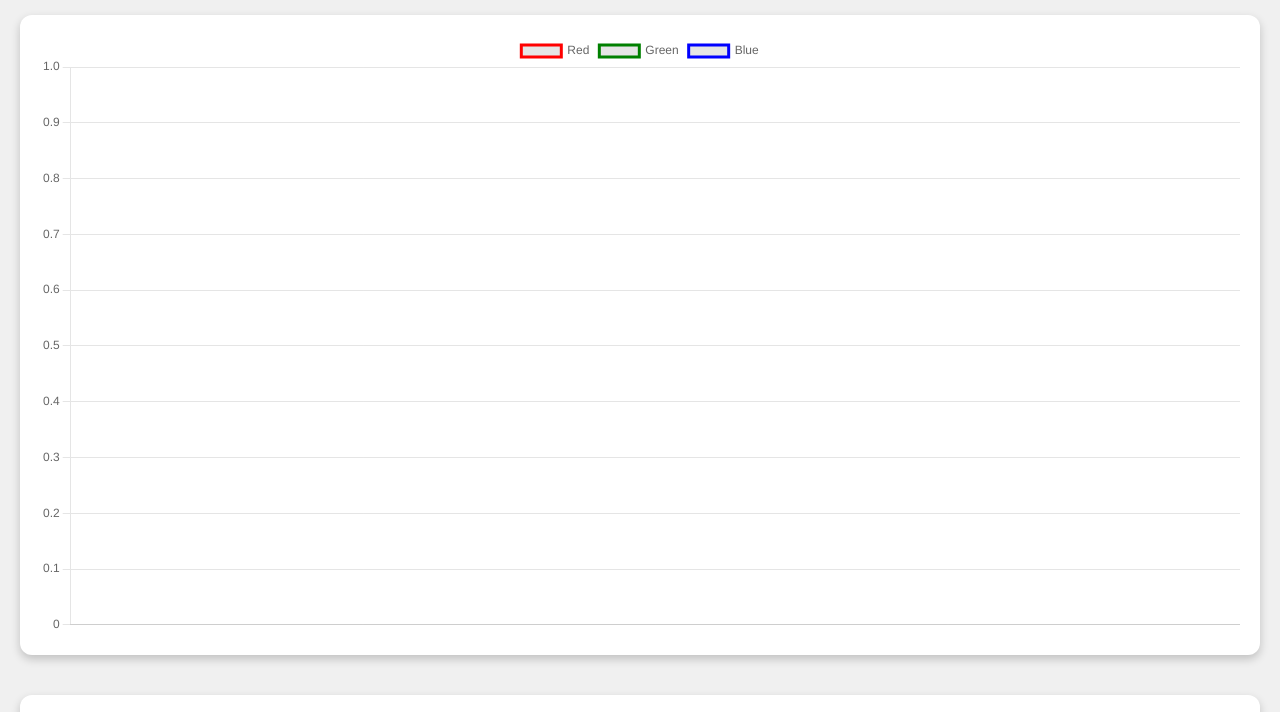
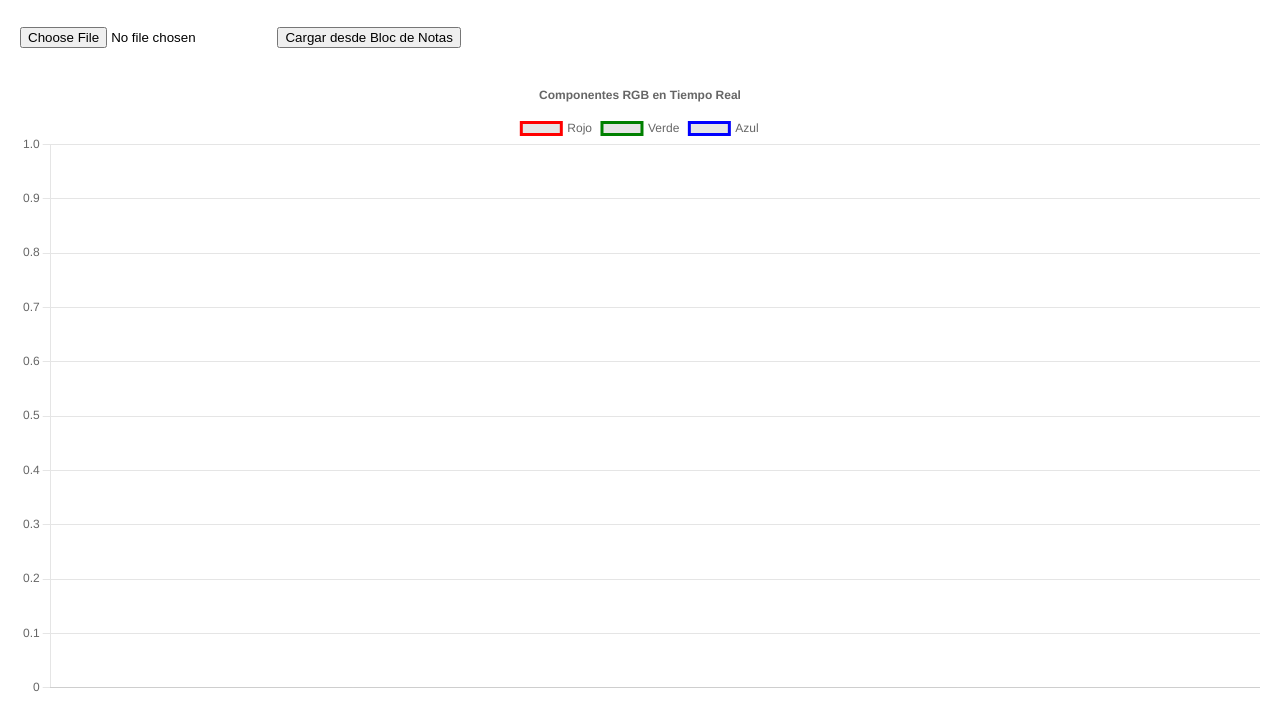
Before and after one commit to hectorgarcia20/Grafica, a plain HTML site: page scr/index.html in a window 1280 px wide. Shown: the part 73-785 px from the top of the page. Drawn offline with nearby package versions, Linux system fonts and the light colour scheme; no server answers.

Commit message:
Update index.html

```diff
--- a/scr/index.html
+++ b/scr/index.html
@@ -2,42 +2,37 @@
 <html lang="es">
 <head>
     <meta charset="UTF-8">
-    <meta name="viewport" content="width=device-width, initial-scale=1.0">
-    <title>Gráficas LFA Reader</title>
+    <title>LFA Reader - Gráficas</title>
+    <script src="https://www.gstatic.com/firebasejs/8.10.0/firebase-app.js"></script>
+    <script src="https://www.gstatic.com/firebasejs/8.10.0/firebase-database.js"></script>
     <script src="https://cdn.jsdelivr.net/npm/chart.js"></script>
-    <script src="https://www.gstatic.com/firebasejs/8.6.8/firebase-app.js"></script>
-    <script src="https://www.gstatic.com/firebasejs/8.6.8/firebase-database.js"></script>
     <style>
         body {
             font-family: Arial, sans-serif;
-            background-color: #f0f0f0;
-            margin: 0;
-            padding: 20px;
+            margin: 20px;
         }
-        .chart-container {
-            background: white;
-            padding: 20px;
-            border-radius: 12px;
-            box-shadow: 0 4px 10px rgba(0, 0, 0, 0.2);
-            margin-bottom: 40px;
+        canvas {
+            margin-top: 30px;
         }
-        h2 {
-            text-align: center;
-            color: #333;
+        #fileInput {
+            margin-top: 20px;
         }
     </style>
 </head>
 <body>
-    <h2>Gráficas en Tiempo Real - LFA Reader</h2>
 
-    <div class="chart-container">
-        <canvas id="rgbChart"></canvas>
-    </div>
-    <div class="chart-container">
-        <canvas id="luxChart"></canvas>
-    </div>
+    <h1>LFA Reader - Visualización de Datos</h1>
+
+    <!-- Subir archivo .txt -->
+    <input type="file" id="fileInput" accept=".txt">
+    <button onclick="loadFromFile()">Cargar desde Bloc de Notas</button>
+
+    <!-- Gráficas -->
+    <canvas id="chartRGB" width="600" height="300"></canvas>
+    <canvas id="chartLux" width="600" height="300"></canvas>
 
     <script>
+        // 🔥 Configuración de Firebase
         const firebaseConfig = {
             apiKey: "AIzaSyDb0MNZx7DZM_u9fz9VYad5EptkVdnK2YQ",
             authDomain: "lfar-cb399.firebaseapp.com",
@@ -45,95 +40,103 @@
             projectId: "lfar-cb399",
             storageBucket: "lfar-cb399.appspot.com",
             messagingSenderId: "140652099318",
-            appId: "1:140652099318:web:c1f4342562b05398e51ed7",
-            measurementId: "G-77T2SHFNPG"
+            appId: "1:140652099318:web:c1f4342562b05398e51ed7"
         };
         firebase.initializeApp(firebaseConfig);
-        const database = firebase.database().ref("Lecturas");
+        const database = firebase.database();
 
+        // 📊 Datos para gráficas
         const labels = [];
-        const redData = [];
-        const greenData = [];
-        const blueData = [];
-        const luxData = [];
+        const dataR = [], dataG = [], dataB = [], dataLux = [];
 
-        const rgbCtx = document.getElementById('rgbChart').getContext('2d');
-        const luxCtx = document.getElementById('luxChart').getContext('2d');
-
-        const rgbChart = new Chart(rgbCtx, {
+        // 🎨 Gráfica RGB
+        const rgbChart = new Chart(document.getElementById('chartRGB').getContext('2d'), {
             type: 'line',
             data: {
                 labels: labels,
                 datasets: [
-                    {
-                        label: 'Red',
-                        data: redData,
-                        borderColor: 'red',
-                        fill: false
-                    },
-                    {
-                        label: 'Green',
-                        data: greenData,
-                        borderColor: 'green',
-                        fill: false
-                    },
-                    {
-                        label: 'Blue',
-                        data: blueData,
-                        borderColor: 'blue',
-                        fill: false
-                    }
+                    { label: 'Rojo', data: dataR, borderColor: 'red', fill: false },
+                    { label: 'Verde', data: dataG, borderColor: 'green', fill: false },
+                    { label: 'Azul', data: dataB, borderColor: 'blue', fill: false }
                 ]
             },
             options: {
                 responsive: true,
-                plugins: { legend: { position: 'top' } },
-                scales: { x: { display: true }, y: { beginAtZero: true } }
+                plugins: {
+                    title: {
+                        display: true,
+                        text: 'Componentes RGB en Tiempo Real'
+                    }
+                }
             }
         });
 
-        const luxChart = new Chart(luxCtx, {
+        // 💡 Gráfica de Lux
+        const luxChart = new Chart(document.getElementById('chartLux').getContext('2d'), {
             type: 'line',
             data: {
                 labels: labels,
                 datasets: [
-                    {
-                        label: 'LUX',
-                        data: luxData,
-                        borderColor: '#D4AD00',
-                        fill: false
-                    }
+                    { label: 'Lux', data: dataLux, borderColor: 'orange', fill: false }
                 ]
             },
             options: {
                 responsive: true,
-                plugins: { legend: { position: 'top' } },
-                scales: { x: { display: true }, y: { beginAtZero: true } }
+                plugins: {
+                    title: {
+                        display: true,
+                        text: 'Intensidad de Luz (Lux) en Tiempo Real'
+                    }
+                }
             }
         });
 
-        database.on("child_added", function(snapshot) {
-            const data = snapshot.val();
-            const label = data.timestamp || new Date().toLocaleTimeString();
-
-            labels.push(label);
-            redData.push(Number(data.R));
-            greenData.push(Number(data.G));
-            blueData.push(Number(data.B));
-            luxData.push(Number(data.Lux));
-
-            // Mantener solo los últimos 20 datos para no saturar
+        // 🧠 Función para actualizar datos
+        function updateCharts(timestamp, R, G, B, Lux) {
             if (labels.length > 20) {
                 labels.shift();
-                redData.shift();
-                greenData.shift();
-                blueData.shift();
-                luxData.shift();
+                dataR.shift();
+                dataG.shift();
+                dataB.shift();
+                dataLux.shift();
             }
-
+            labels.push(timestamp);
+            dataR.push(Number(R));
+            dataG.push(Number(G));
+            dataB.push(Number(B));
+            dataLux.push(Number(Lux));
             rgbChart.update();
             luxChart.update();
+        }
+
+        // 🔁 Escuchar cambios nuevos en Firebase
+        firebase.database().ref("Lecturas").on('child_added', snapshot => {
+            const data = snapshot.val();
+            if (data.timestamp && data.R && data.G && data.B && data.Lux) {
+                updateCharts(data.timestamp, data.R, data.G, data.B, data.Lux);
+            }
         });
+
+        // 📂 Cargar archivo .txt desde el usuario
+        function loadFromFile() {
+            const file = document.getElementById("fileInput").files[0];
+            if (!file) return alert("Selecciona un archivo .txt primero");
+
+            const reader = new FileReader();
+            reader.onload = function(event) {
+                const lines = event.target.result.split('\n');
+                lines.forEach(line => {
+                    const regex = /\[(.*?)\] R:(\d+), G:(\d+), B:(\d+), Lux:(\d+), Color:(\w+)/;
+                    const match = line.match(regex);
+                    if (match) {
+                        const [_, timestamp, R, G, B, Lux] = match;
+                        updateCharts(timestamp, R, G, B, Lux);
+                    }
+                });
+            };
+            reader.readAsText(file);
+        }
     </script>
+
 </body>
 </html>
```
